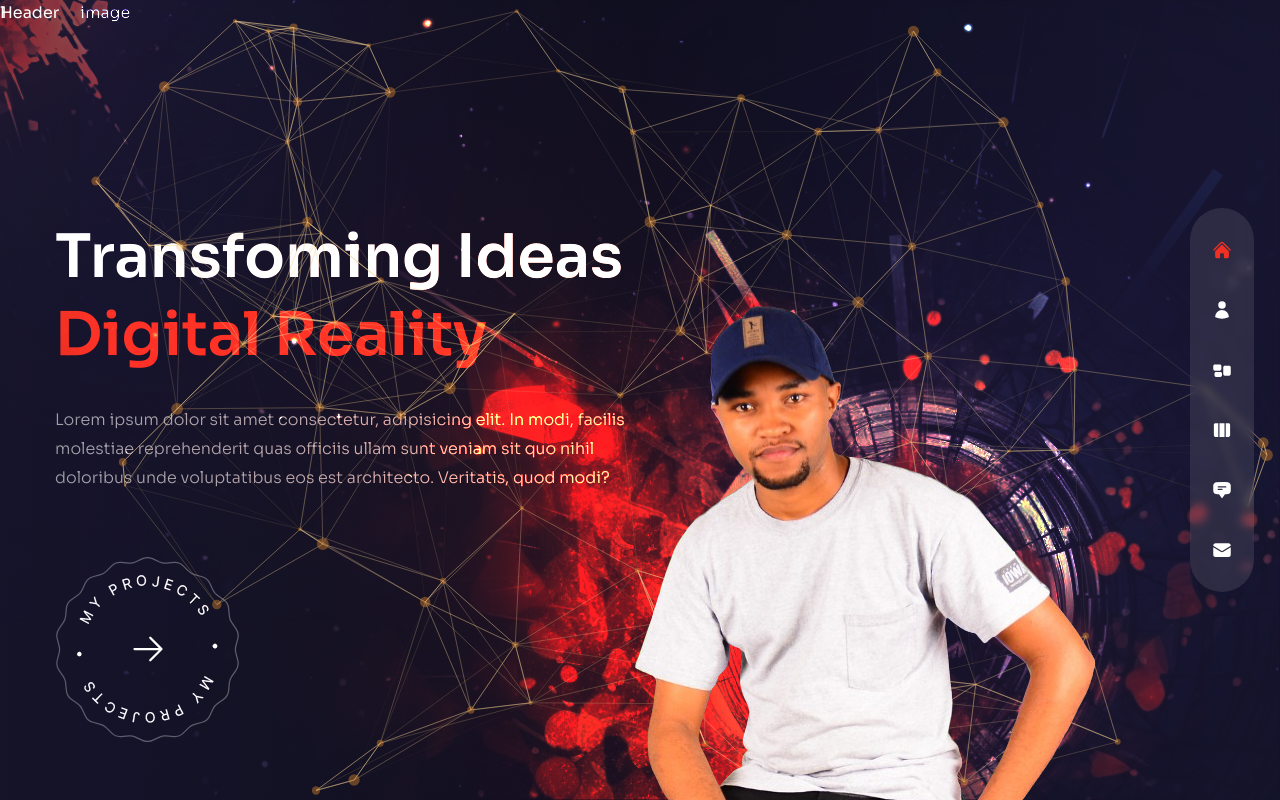
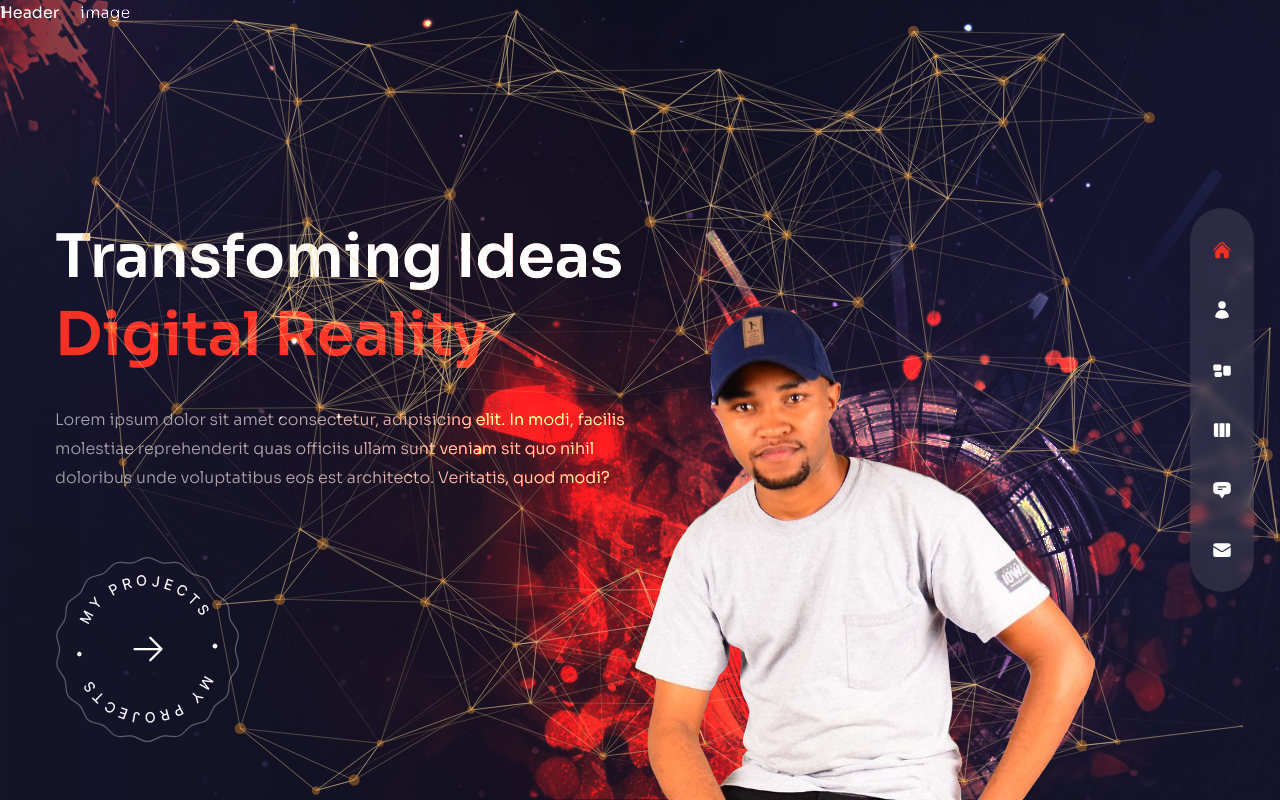
Before and after one commit to mine-martin/2023_Portfolio, a Next.js app: page / in a window 1280 px wide. Built offline with nearby package versions, Linux system fonts and the light colour scheme.

Commit message:
Finish on Particles Container

```diff
--- a/components/ParticlesContainer.js
+++ b/components/ParticlesContainer.js
@@ -76,7 +76,7 @@ const ParticlesContainer = () => {
               enable: true,
               area: 800,
             },
-            value: 80,
+            value: 120,
           },
           opacity: {
             value: 0.4,
--- a/pages/index.js
+++ b/pages/index.js
@@ -41,7 +41,7 @@ const Home = () => {
         <div className='bg-none xl:bg-explosion xl:bg-cover xl:bg-right xl:bg-no-repeat w-full h-full absolute mix-blend-color-dodge translate-z-0'>image</div>
 
         {/* particles */}
-        <ParticlesContainer />
+        <ParticlesContainer className='w-full h-full' />
 
         {/* my avatar */}
         <motion.div variants={fadeIn('up', 0.5)}
```
